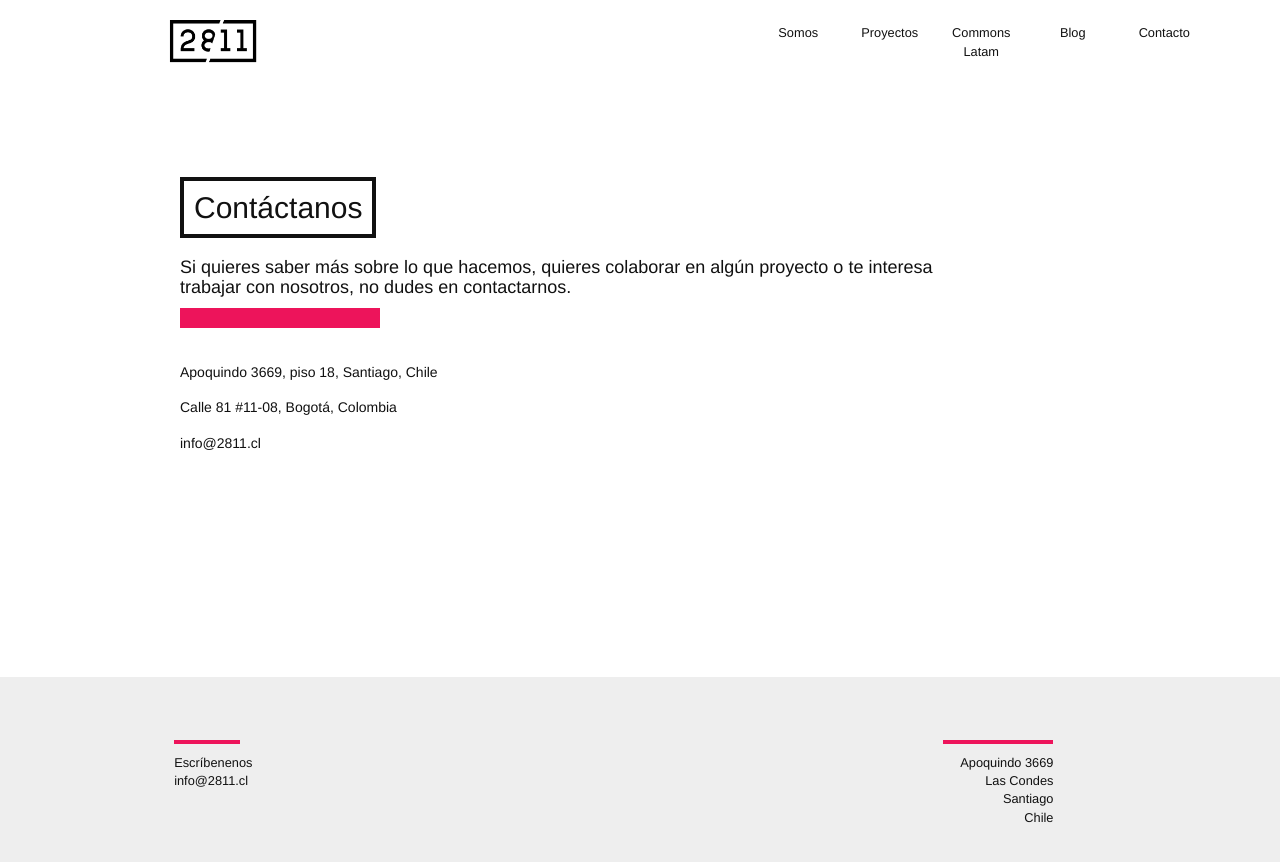
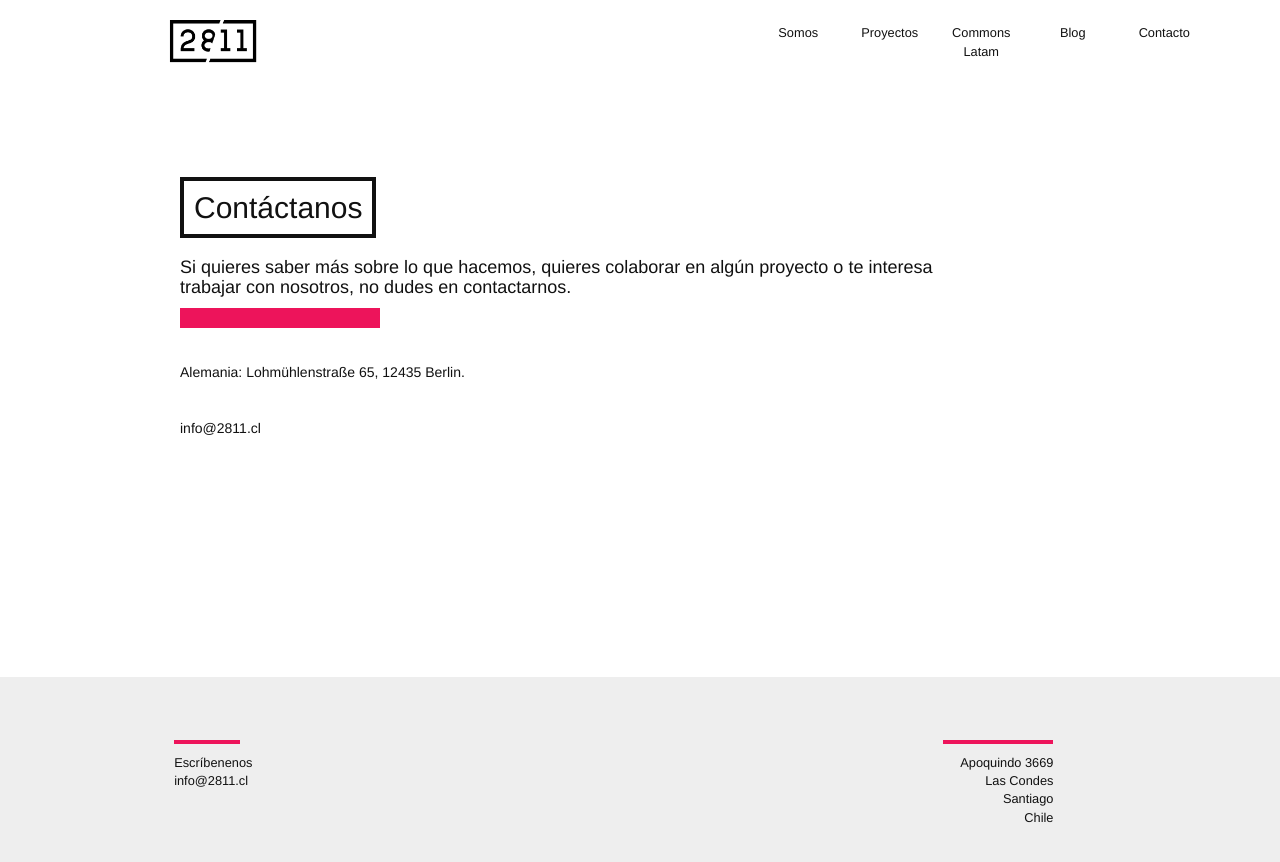
Before and after one commit to 2811Chile/2811Chile.github.io, a Jekyll site: the page built from contacto.md, in a window 1280 px wide. Shown: the top 862 px of the page. Built offline with Jekyll 4.4.1, drawn with Linux system fonts in a browser that asks for light colours; nearby versions of some CDN libraries; some web fonts are replaced.

Commit message:
Updated Contacto

```diff
--- a/contacto.md
+++ b/contacto.md
@@ -3,8 +3,7 @@ title: Contacto
 permalink: "/contacto/"
 descripcion: 'Si quieres saber más sobre lo que hacemos, quieres colaborar en algún
   proyecto o te interesa trabajar con nosotros, no dudes en contactarnos. '
-direccion: Apoquindo 3669, piso 18,  Santiago, Chile
-telefono: 'Calle 81 #11-08, Bogotá, Colombia'
+direccion: 'Alemania: Lohmühlenstraße 65, 12435 Berlin.'
 email: info@2811.cl
 layout: default
 ---
```
